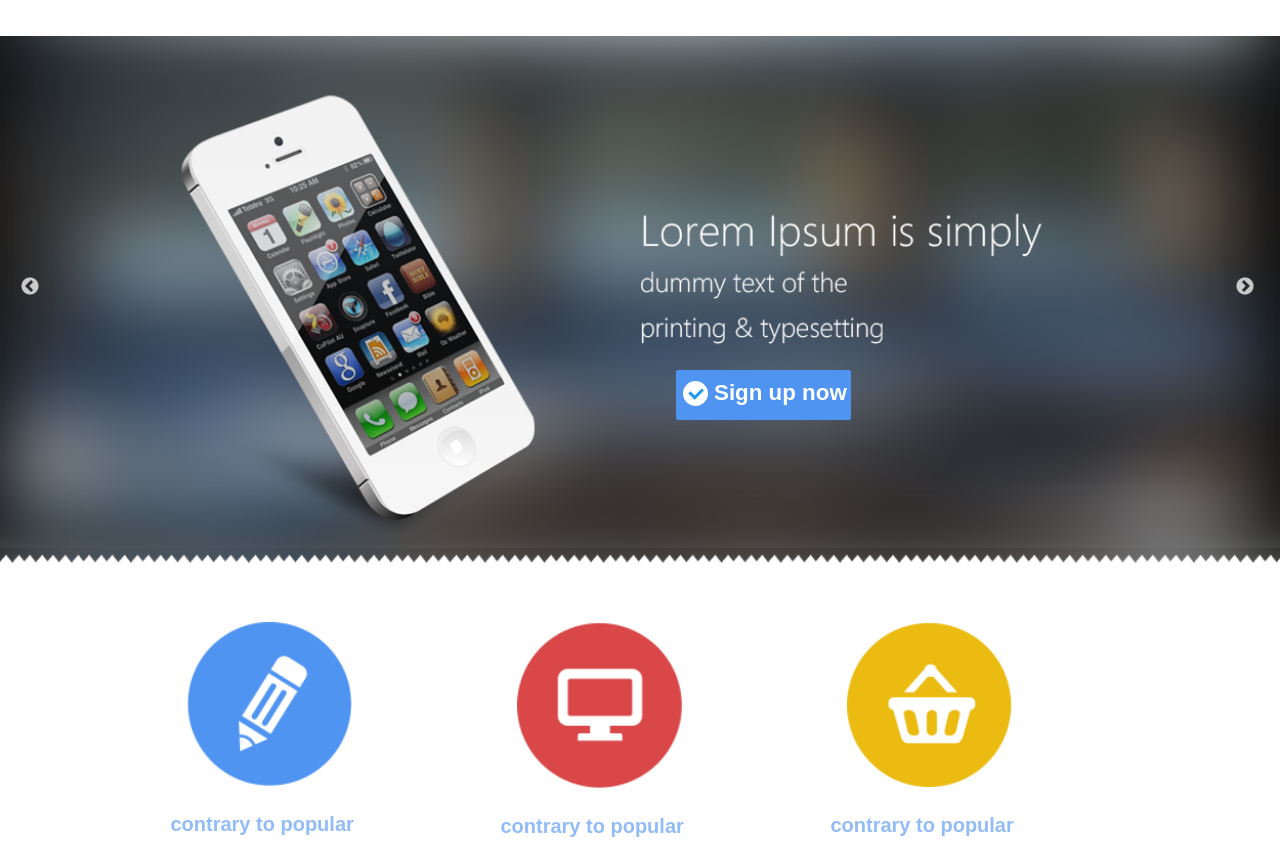
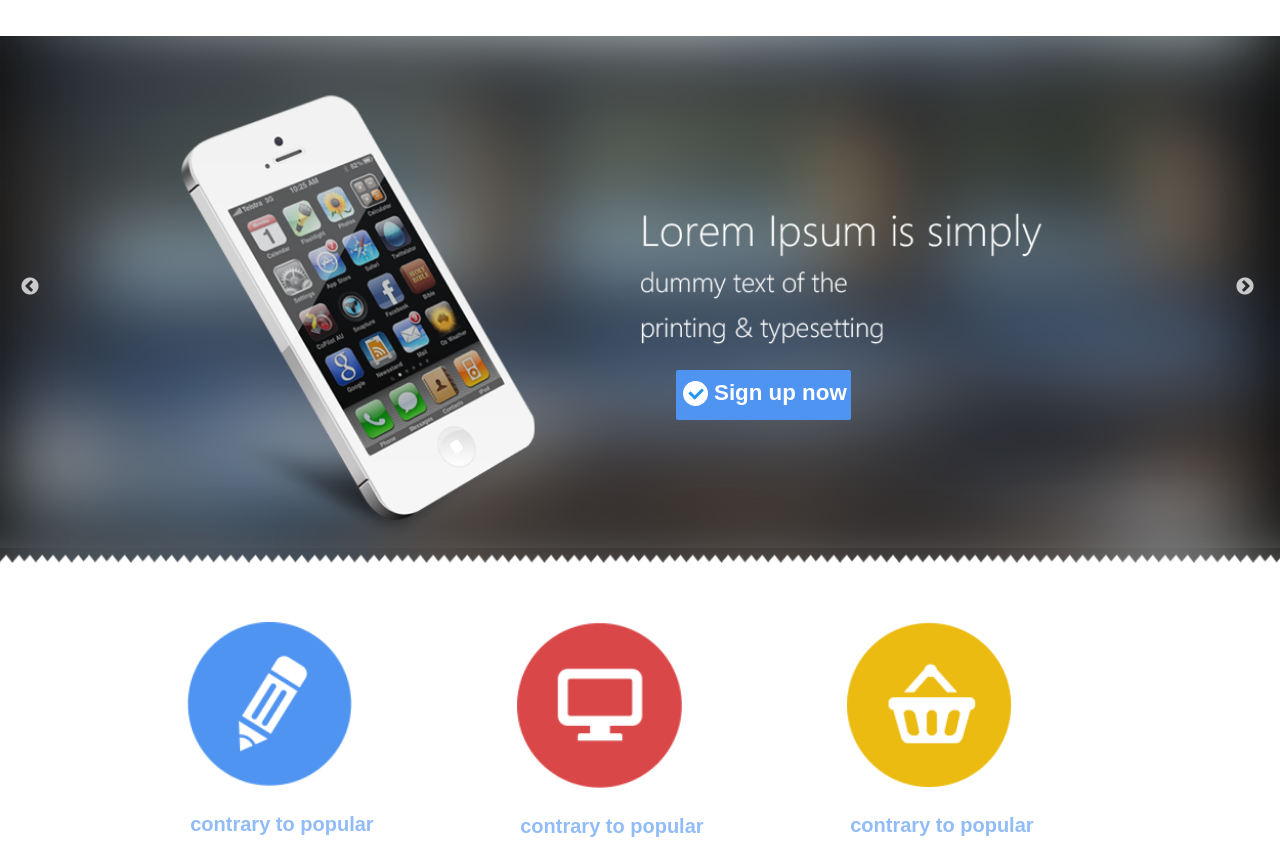
Before and after one commit to Joko136/html-template-1st-colab, a plain HTML site: page shoppingcart-merge/index.html in a window 1280 px wide. Shown: the part 64-921 px from the top of the page. Drawn offline with Linux system fonts and the light colour scheme; files whose address does not match are found by name.

Commit message:
modified index

```diff
--- a/shoppingcart-merge/css/main.css
+++ b/shoppingcart-merge/css/main.css
@@ -194,7 +194,7 @@
     }
 
       .bottom-teaser-item-content{
-        width: 71%;
+        width: 83%;
         float: none;
         font-size: 11px;
         text-align: center;
```
Also changed, not shown: shoppingcart-merge/index.html (+0 -31 lines).
